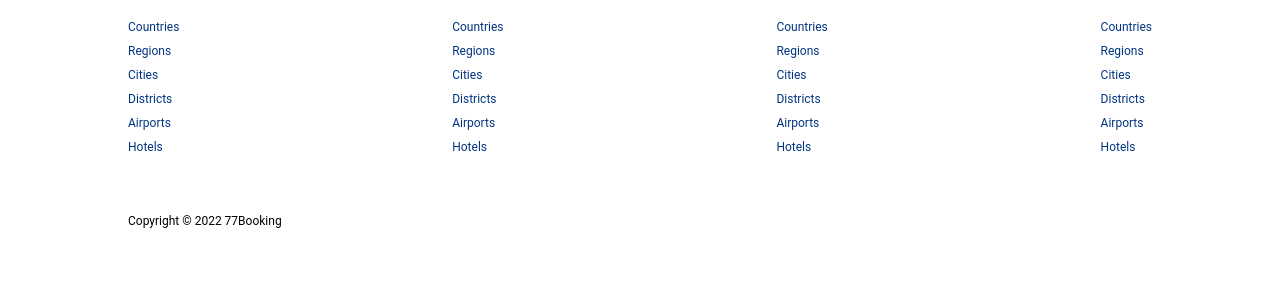
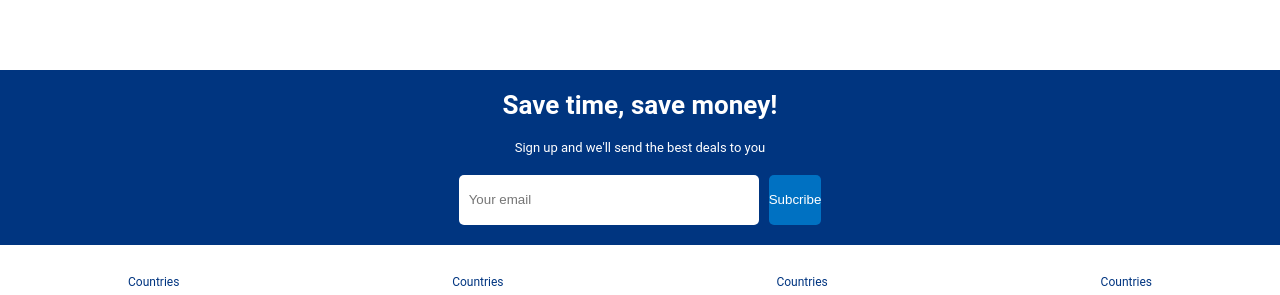
Before and after one commit to TruongDayx2/Booking, a React (Create React App) app in the folder booking/: page / in a window 1280 px wide. Shown: the part 1332-1627 px from the top of the page. Before the commit the page ends 1560 px from the top, so only its background shows below. Built offline with nearby package versions, Linux system fonts and the light colour scheme.

Commit message:
HomePage email component

```diff
--- /dev/null
+++ b/booking/src/components/mailList/MailList.jsx
@@ -0,0 +1,16 @@
+import React from 'react'
+
+const MailList = () => {
+  return (
+    <div className='mail'>
+        <h1 className="mail__title">Save time, save money!</h1>
+        <span className="mail_des">Sign up and we'll send the best deals to you</span>
+        <div className="mail__container">
+            <input type="text" placeholder='Your email' />
+            <button>Subcribe</button>
+        </div>
+    </div>
+  )
+}
+
+export default MailList
--- a/booking/src/pages/home/Home.jsx
+++ b/booking/src/pages/home/Home.jsx
@@ -3,6 +3,7 @@ import Featured from '../../components/featured/Featured'
 import FeaturedHome from '../../components/featuredHome/FeaturedHome'
 import Footer from '../../components/footer/Footer'
 import Header from '../../components/header/Header'
+import MailList from '../../components/mailList/MailList'
 import Navbar from '../../components/navbar/Navbar'
 import PropertyList from '../../components/propertyList/PropertyList'
 
@@ -17,6 +18,7 @@ const Home = () => {
         <PropertyList />
         <h1 className="homeTitle">Homes guests love</h1>
         <FeaturedHome />
+        <MailList />
         <Footer/>
       </div>
     </div>
--- /dev/null
+++ b/booking/src/sass/components/_mailList.scss
@@ -0,0 +1,34 @@
+.mail{
+    width: 100%;
+    margin-top: 50px;
+    background-color: $main-color;
+    color: #fff;
+    display: flex;
+    flex-direction: column;
+    align-items: center;
+    gap: 20px;
+    padding: 20px;
+
+    &__container{
+
+        &>input{
+            width: 300px;
+            height: 50px;
+            padding: 10px;
+            border: none;
+            margin-right: 10px;
+            border-radius: 5px;
+
+        }
+
+        &>button{
+            height: 50px;
+            background-color: $btn-main-bg;
+            color: #fff;
+            border: none;
+            border-radius: 5px;
+            font-weight: 500;
+            cursor: pointer;
+        }
+    }
+}
--- a/booking/src/sass/index.scss
+++ b/booking/src/sass/index.scss
@@ -8,6 +8,7 @@
 @import './components/featured';
 @import './components/propertyList';
 @import './components/featuredHome';
+@import './components/mailList';
 
 
 @import './pages/home';
```
